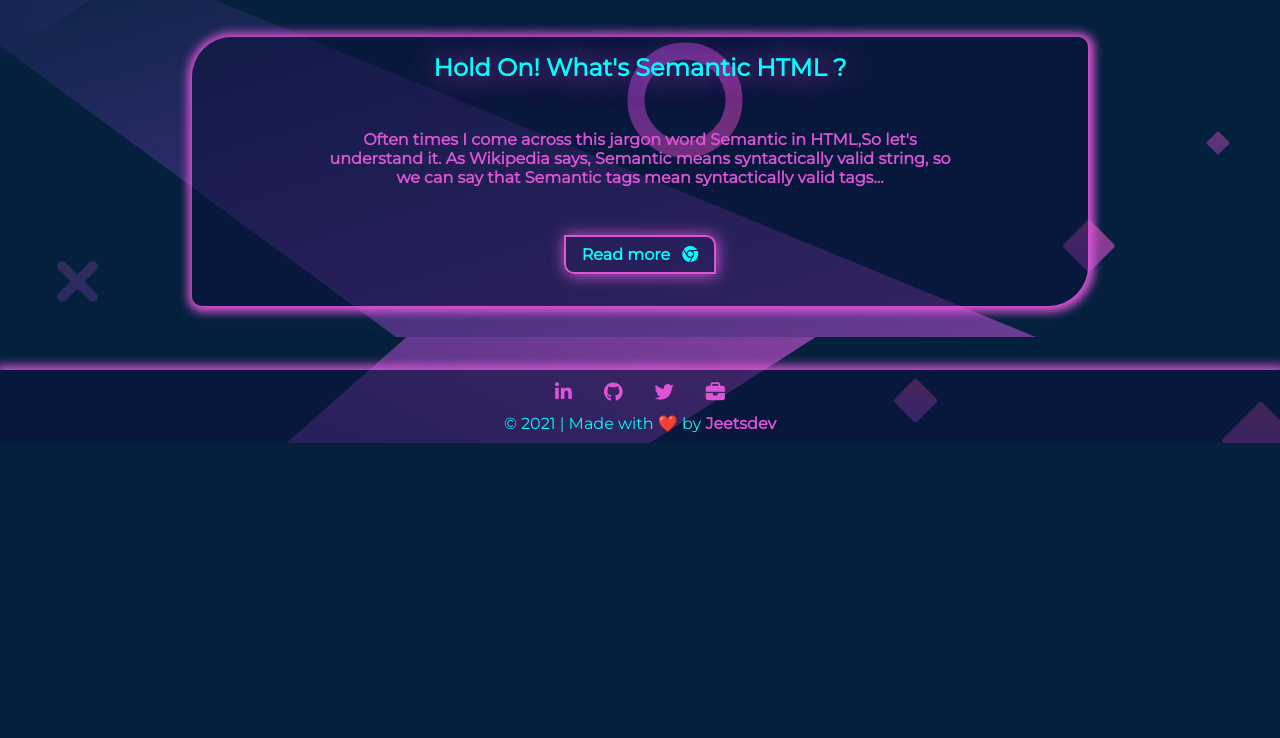
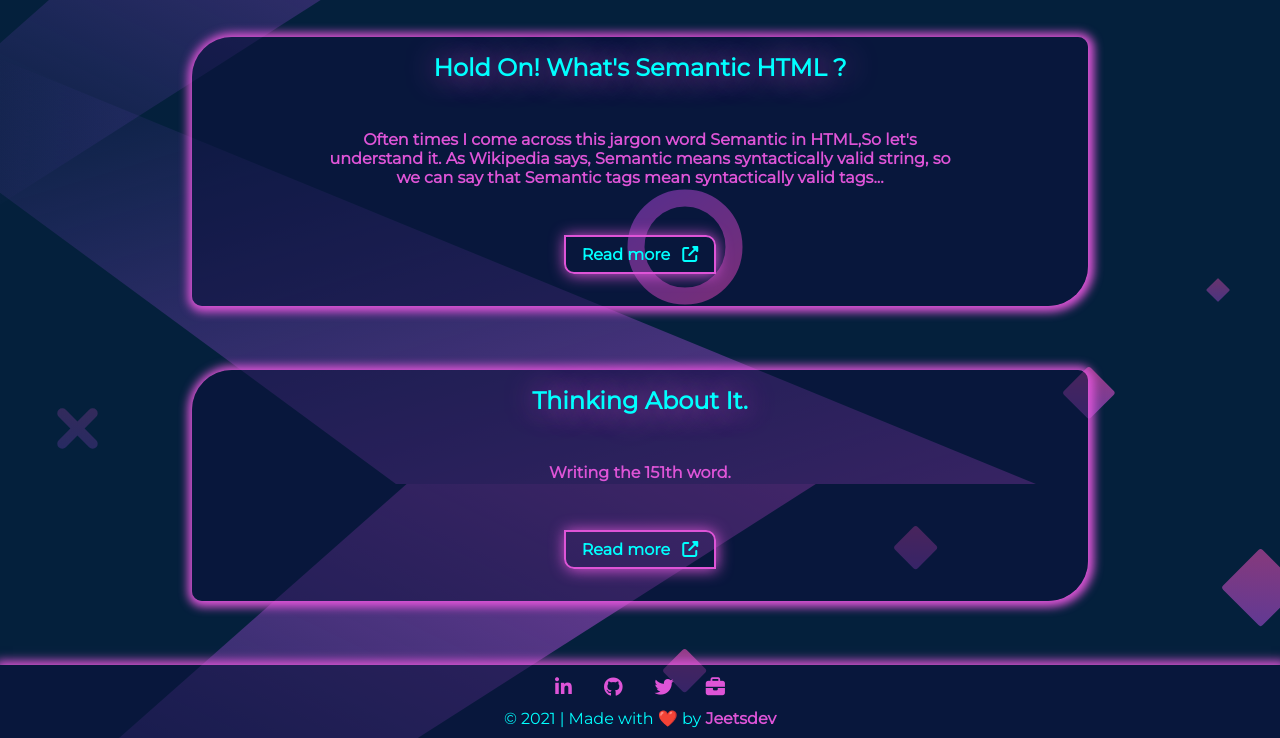
Before and after one commit to jeetsdev/New-Portfolio-UI, a plain HTML site: page blogs/blogLanding.html in a window 1280 px wide. Shown: the part 569-1307 px from the top of the page. Before the commit the page ends 1012 px from the top, so only its background shows below. Drawn offline with nearby package versions, Linux system fonts and the light colour scheme.

Commit message:
Update Blogs details

```diff
--- a/blogs/blogLanding.html
+++ b/blogs/blogLanding.html
@@ -19,7 +19,7 @@
             <ul>
                 <li class="inline-list-items"><a href="/" class="nav-li">Home</a></li>
                 <li class="inline-list-items"><a href="/projects/project.html" class="nav-li">Projects</a></li>
-                <li class="inline-list-items"><a href="/blogs/blog.html" class="nav-li active-page">Blogs</a></li>
+                <li class="inline-list-items"><a href="/blogs/blogLanding.html" class="nav-li active-page">Blogs</a></li>
             </ul>
         </nav>
         <header class="blog-main">
@@ -38,8 +38,22 @@
                     mean syntactically valid tags...
                 </p>
                 <div class="pro-sec-btn">
-                    <a href="" class="links primary-link" target="_blank">
-                    Read more <i class="fab fa-chrome"></i>
+                    <a href="https://jeetsdev.hashnode.dev/html-semantic-tags-why-is-it-important-to-use-semantic-html"class="links primary-link" target="_blank">
+                    Read more <i class="fa fa-external-link" aria-hidden="true"></i>
+                    </a>
+                </div>
+            </div>
+        </section>
+        <section>
+            <div class="sec-con">
+                <h2 class="sec-heading">Thinking about it.</h2>
+                <small></small>
+                <p class="sec-text">
+                    Writing the 151th word.
+                </p>
+                <div class="pro-sec-btn">
+                    <a href=""class="links primary-link" target="_blank">
+                    Read more <i class="fa fa-external-link" aria-hidden="true"></i>
                     </a>
                 </div>
             </div>
```
